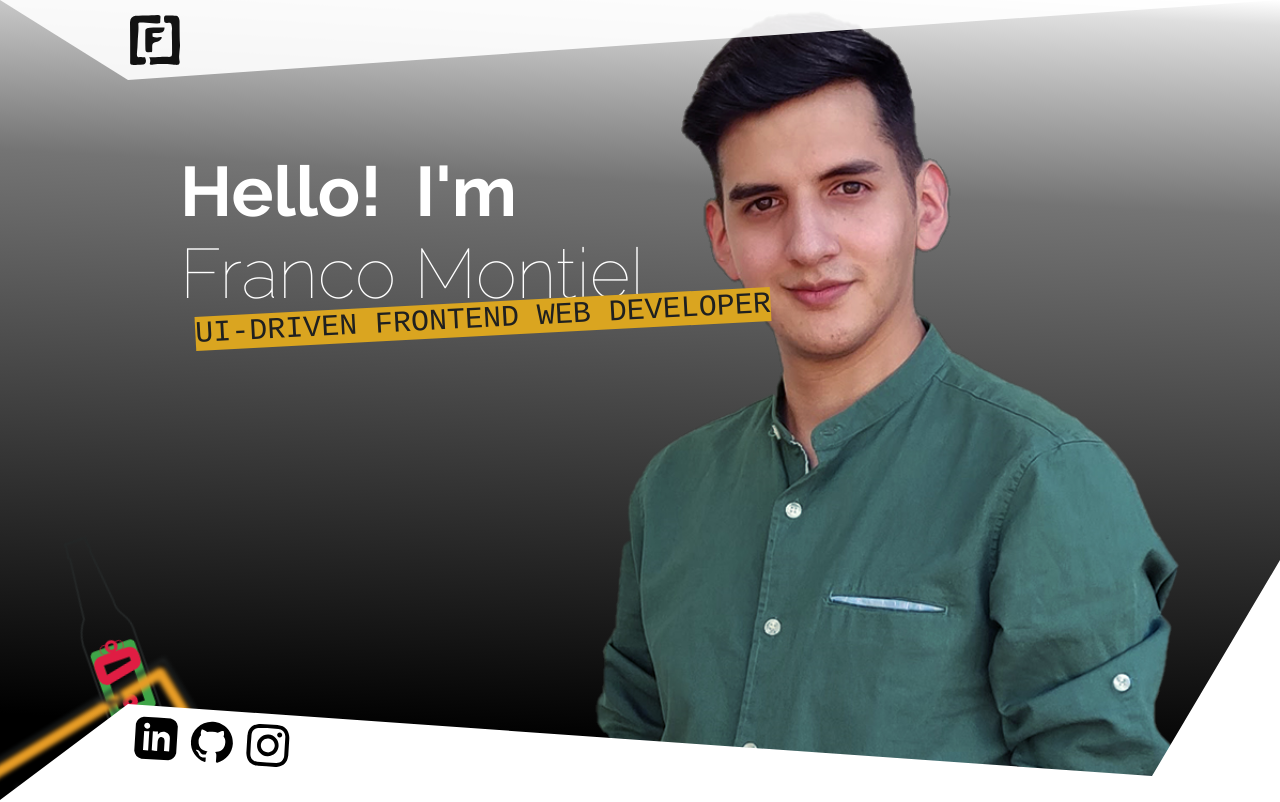
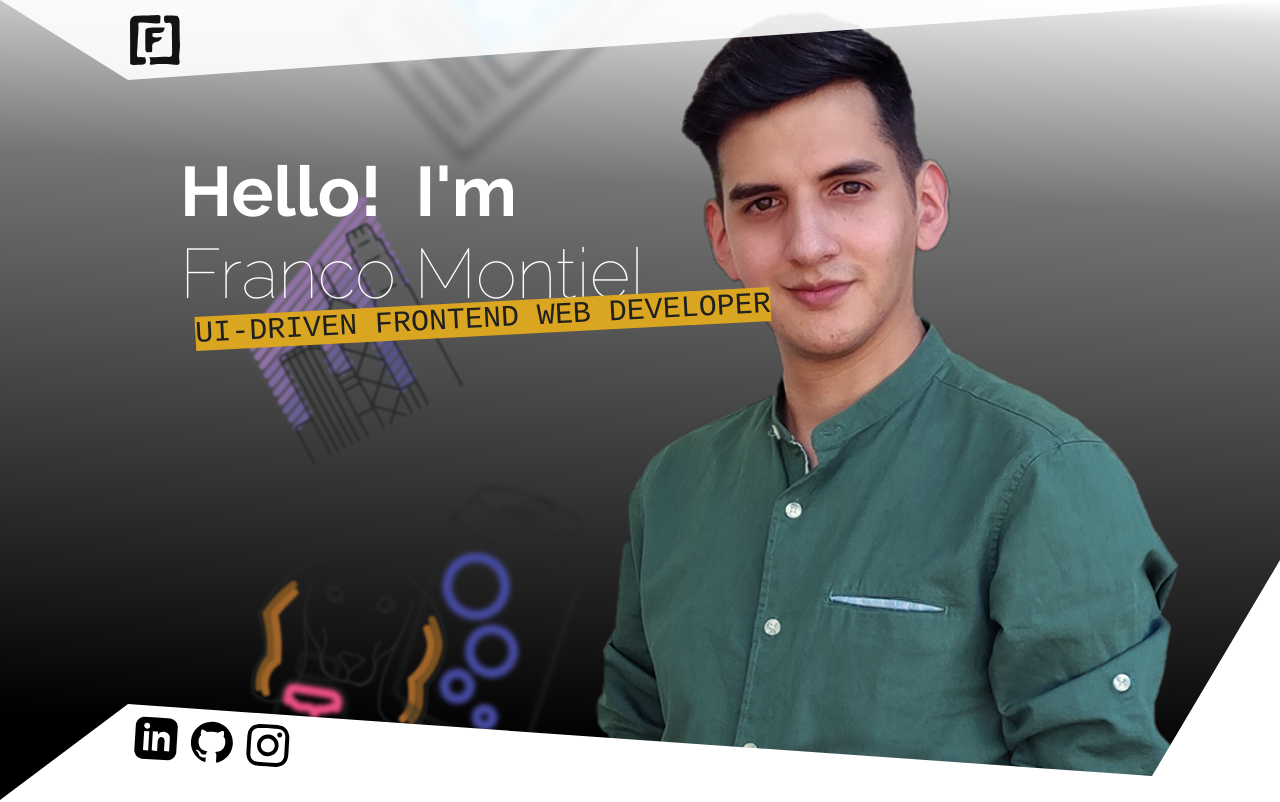
Before and after one commit to TheFrankemon/000, an Angular app: page / in a window 1280 px wide. Shown: the top 802 px of the page. Built offline with nearby package versions, Linux system fonts and the light colour scheme.

Commit message:
Small floating-svgs tweaking

```diff
--- a/src/app/home/home.component.scss
+++ b/src/app/home/home.component.scss
@@ -48,16 +48,16 @@
         $total: 17;
         @for $i from 1 through $total {
           //                               was 1/16
-          $scale: scale(((($i - 1) * 1.9) * 0.0625) + 1.1);
+          $scale: scale(((($i - 1) * 0.9) * 0.0625) + 1.1);
           // OldRange = (OldMax - OldMin)
           // OldRange = (17 - 1) = 16
           // NewRange = (NewMax - NewMin)
-          // NewRange = (3 - 1.1) = 1.9
+          // NewRange = (2 - 1.1) = 0.9
           // NewValue = (((OldValue - OldMin) * NewRange) / OldRange) + NewMin
-          // NewValue = (((x - 1) * 1.9) / 16) + 1.1
+          // NewValue = (((x - 1) * 0.9) / 16) + 1.1
 
           object:nth-child(#{$i}){
-            left: random(95) * 1% - 5;
+            left: random(100) * 1% - 5;
             animation: raise#{$i} 6 + random(15) +s linear infinite;
             animation-delay: random(17) + s;
             transform: $scale;
@@ -77,7 +77,7 @@
           width: 192px;
           height: 192px;
           position:absolute;
-          bottom: -100vh;
+          bottom: -25vh;
           transform-style: preserve-3d;
         }
       }
```
